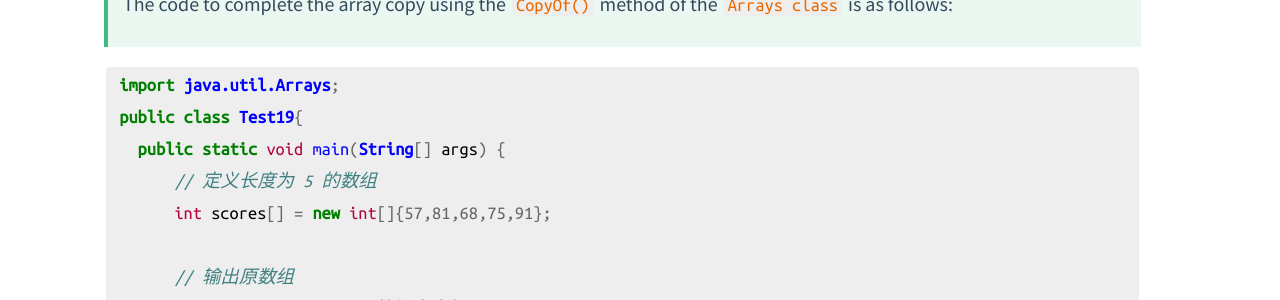
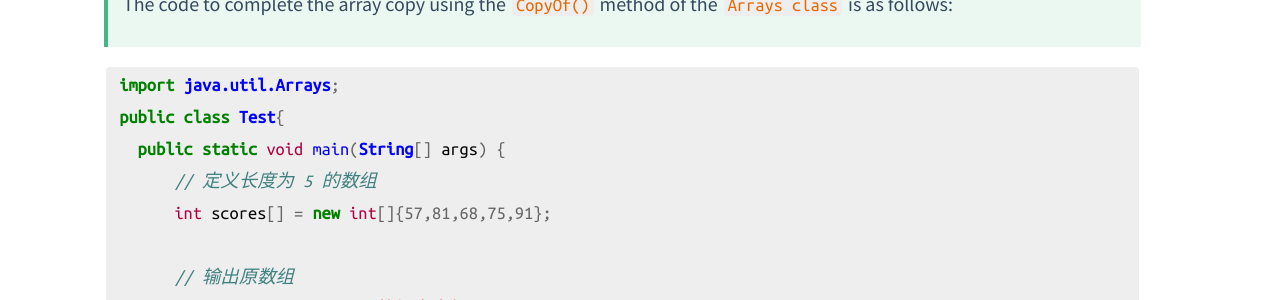
Before and after one commit to ssskz/ssskz.github.io, a Jekyll site: the page built from _posts/2023-2-21-JAVA.md, in a window 1280 px wide and 900 px high, scrolled down 1411 px. Shown: the part 152-452 px from the top of the window. Built offline with Jekyll 4.4.1, drawn with Linux system fonts in a browser that asks for light colours; our own code applies the rules of GitHub Pages for plain Markdown files; formulas are drawn with MathJax 3; a script that is not in the unit is left out; some of the changed text lies outside the part shown.

Commit message:
update
Signed-off-by: ssskz <12497590+ssskz@user.noreply.gitee.com>

````diff
--- a/_posts/2023-2-21-JAVA.md
+++ b/_posts/2023-2-21-JAVA.md
@@ -53,7 +53,7 @@
 
 ```java
  import java.util.Arrays;
- public class Test19{
+ public class Test{
    public static void main(String[] args) {
        // 定义长度为 5 的数组
        int scores[] = new int[]{57,81,68,75,91};
@@ -120,7 +120,7 @@
 > The code to complete the array copy using the `copyOfRange()` method of the `Arrays class` is as follows:
 
 ```java
-public class Test20 {
+public class Test{
     public static void main(String[] args) {
         // 定义长度为8的数组
         int scores[] = new int[] { 57, 81, 68, 75, 91, 66, 75, 84 };
@@ -216,7 +216,7 @@
 > The code that uses the `System.arraycopy()` method to complete the function of replacing array elements is as follows:
 
 ```java
-public class Test21 {
+public class Test{
     public static void main(String[] args) {
         // 定义原数组，长度为8
         int scores[] = new int[] { 100, 81, 68, 75, 91, 66, 75, 100 };
@@ -286,7 +286,7 @@
 > There is a `scores` array of length 8, because the program needs it, now to define an array named `newScores` to hold all the elements in the `scores` array, you can use the `clone()` method to copy all the elements in the `scores` array into the `newScores` array. The code is as follows:
 
 ```java
-public class Test22 {
+public class Test{
     public static void main(String[] args) {
         // 定义原数组，长度为8
         int scores[] = new int[] { 100, 81, 68, 75, 91, 66, 75, 100 };
````
